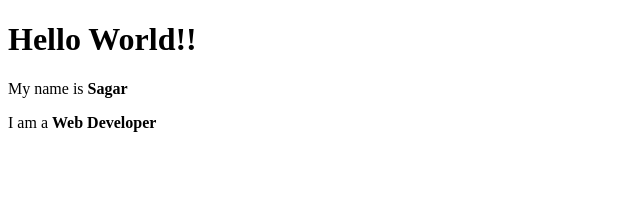
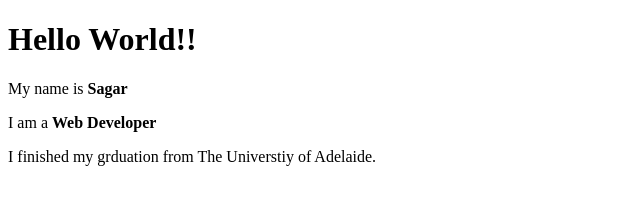
Before and after one commit to sagar232000/TaskApp, a plain HTML site: page index.html in a window 1280 px wide. Shown: the whole page, without its empty margins (0-640 px from the left). Drawn offline with Linux system fonts and the light colour scheme.

Commit message:
Updating the index

```diff
--- a/index.html
+++ b/index.html
@@ -8,6 +8,7 @@
     <h1>Hello World!!</h1>
     <p>My name is <strong>Sagar</strong></p>
     <p>I am a <strong>Web Developer</strong></p>
+    <p>I finished my grduation from The Universtiy of Adelaide.</p>
 
 </body>
 </html>
```
